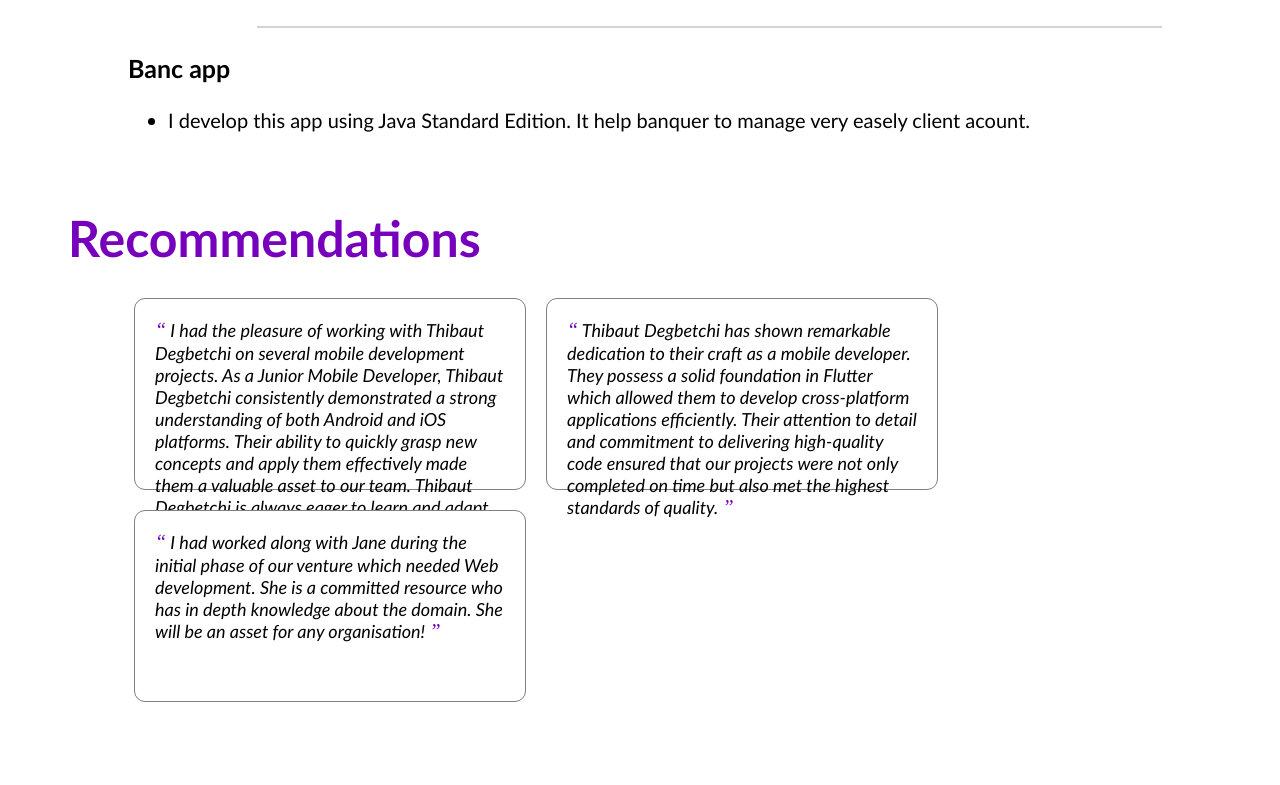
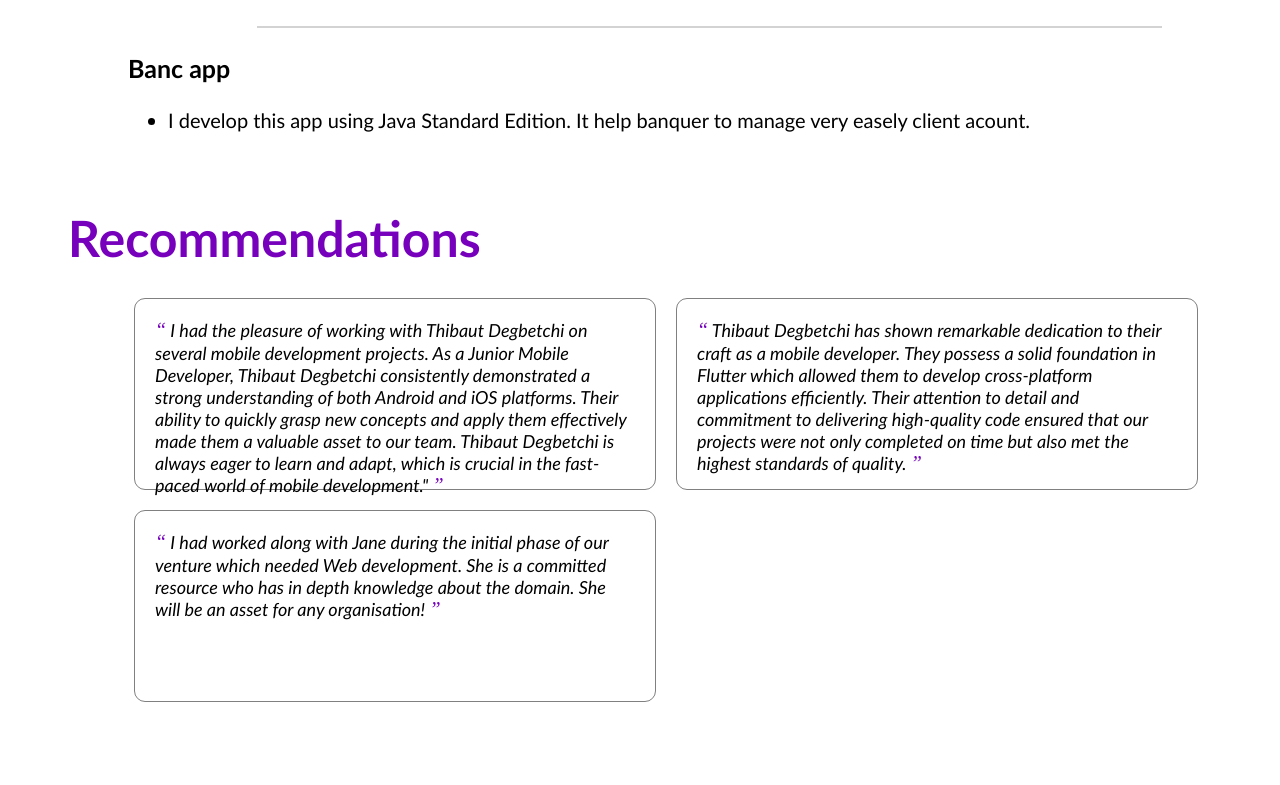
Before and after one commit to ThibautDegbetchi/my-Portfolio, a plain HTML site: page index.html in a window 1280 px wide. Shown: the part 1726-2511 px from the top of the page. Drawn offline with Linux system fonts and the light colour scheme; files whose address does not match are found by name.

Commit message:
Update style.css

```diff
--- a/style.css
+++ b/style.css
@@ -204,7 +204,7 @@ h2 {
 .recommendation {
   font-style: italic;
   text-align: left;
-  width: 21.875rem;
+  width: 30rem;
   padding: 1rem;
   background-color: #fff;
   border-radius: 11px;
```
